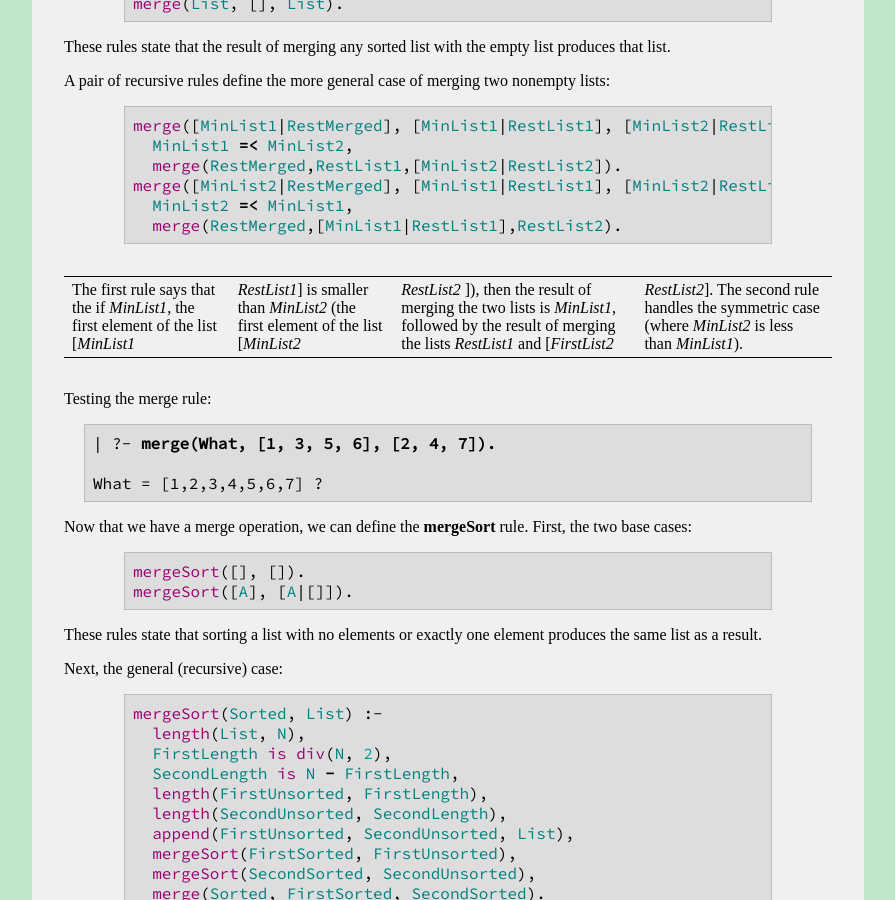
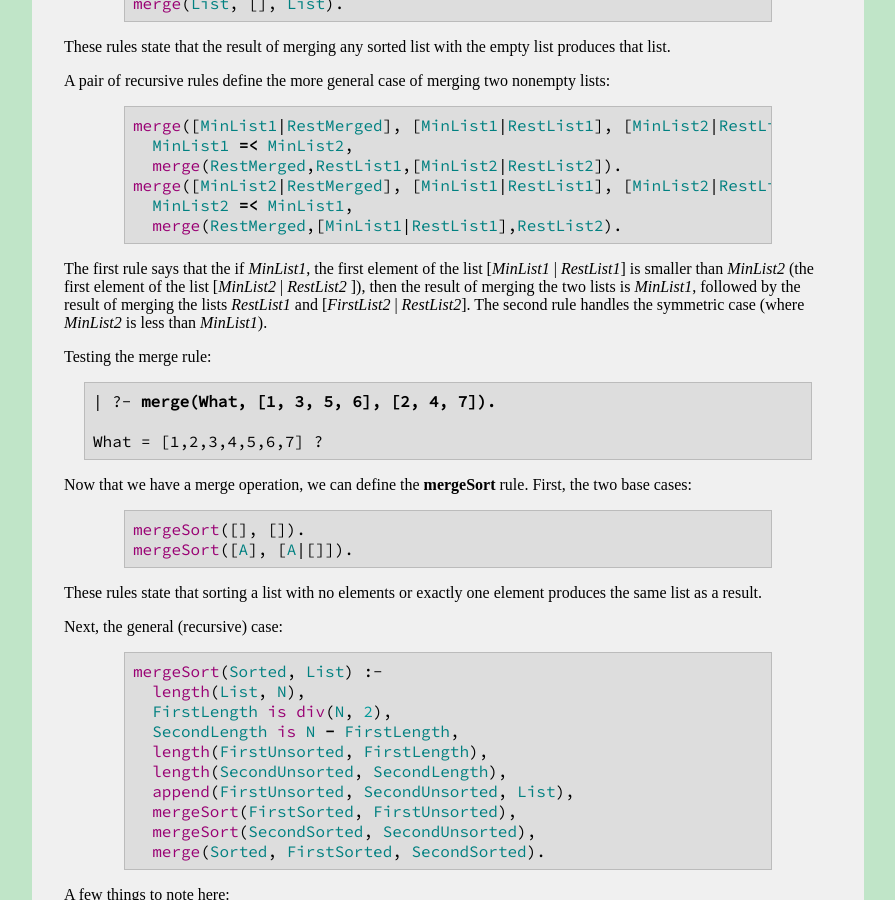
Before and after one commit to ycpcs/cs340-fall2016, a Jekyll site: the page built from lectures/lecture16.md, in a window 1280 px wide and 900 px high, scrolled down 3734 px. Shown: the whole window, without its empty margins (192-1087 px from the left). Built offline with Jekyll 4.4.1, drawn with Linux system fonts in a browser that asks for light colours; some web fonts are replaced.

Commit message:
fix formatting

```diff
--- a/lectures/lecture16.md
+++ b/lectures/lecture16.md
@@ -221,7 +221,7 @@ merge([MinList2|RestMerged], [MinList1|RestList1], [MinList2|RestList2]) :-
   merge(RestMerged,[MinList1|RestList1],RestList2).
 {% endhighlight %}
 
-The first rule says that the if *MinList1*, the first element of the list [*MinList1* | *RestList1*] is smaller than *MinList2* (the first element of the list [*MinList2* | *RestList2* ]), then the result of merging the two lists is *MinList1*, followed by the result of merging the lists *RestList1* and [*FirstList2* | *RestList2*]. The second rule handles the symmetric case (where *MinList2* is less than *MinList1*).
+The first rule says that the if *MinList1*, the first element of the list [*MinList1* \| *RestList1*] is smaller than *MinList2* (the first element of the list [*MinList2* \| *RestList2* ]), then the result of merging the two lists is *MinList1*, followed by the result of merging the lists *RestList1* and [*FirstList2* \| *RestList2*]. The second rule handles the symmetric case (where *MinList2* is less than *MinList1*).
 
 Testing the merge rule:
 
```
